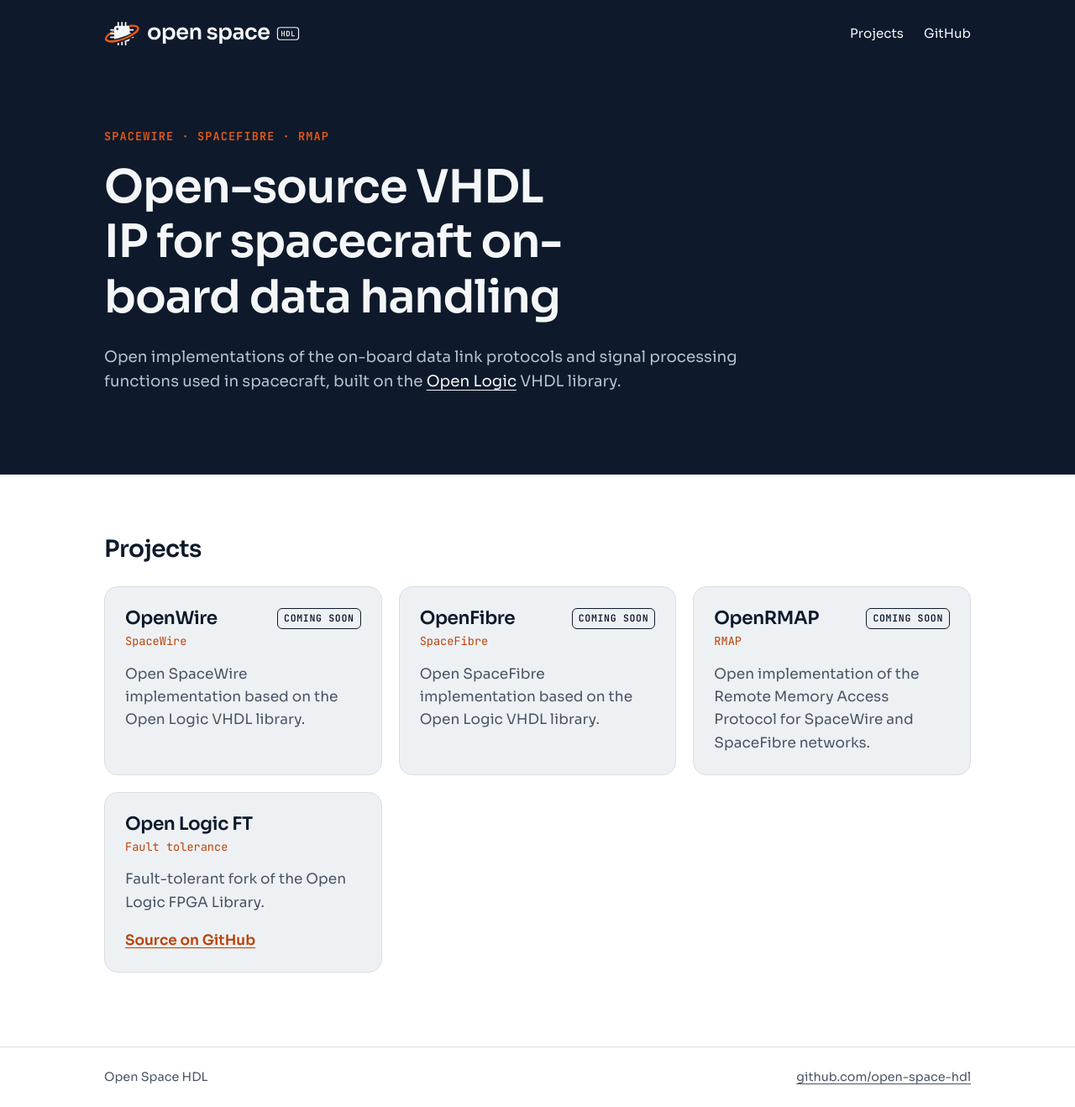
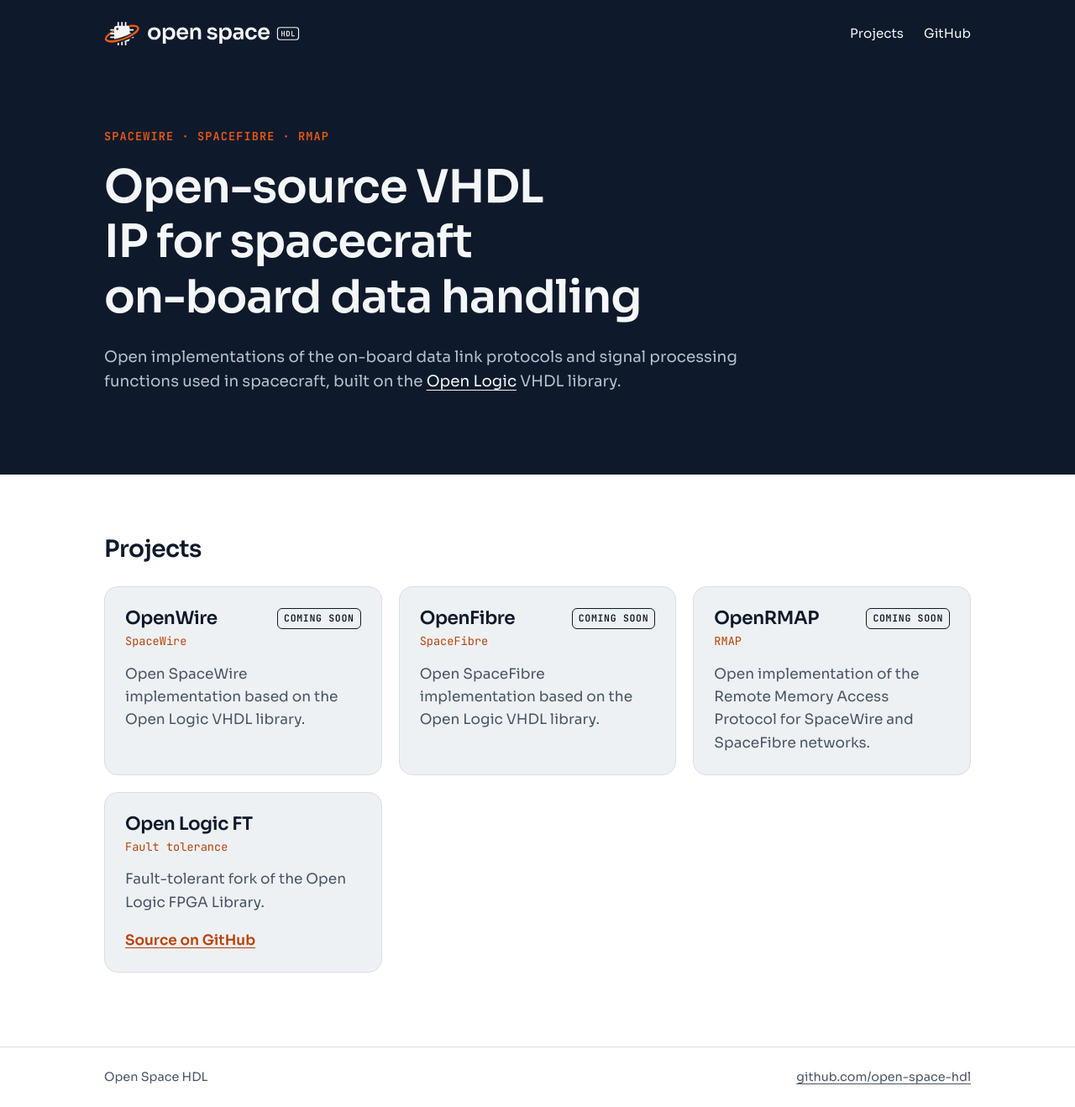
Before and after one commit to open-space-hdl/open-space-hdl.github.io, a Jekyll site: the page built from index.html, in a window 1280 px wide. Shown: the whole page at 84% size. Built offline with Jekyll 4.4.1, drawn with Linux system fonts in a browser that asks for light colours.

Commit message:
Keep "on-board" from breaking at the hyphen
Co-Authored-By: Claude Opus 5.5 (1M context) <noreply@anthropic.com>
Claude-Session: https://claude.ai/code/session_012mBU8fv1jbSrqq4KFAG2S9

```diff
--- a/assets/css/site.css
+++ b/assets/css/site.css
@@ -49,6 +49,8 @@ a { color: var(--orange-text); text-underline-offset: 0.2em; }
 a:hover { color: var(--navy); }
 
 h1, h2, h3 { line-height: 1.2; letter-spacing: -0.02em; font-weight: 600; }
+
+.nowrap { white-space: nowrap; }
 
 .wrap {
   max-width: var(--wrap);
--- a/index.html
+++ b/index.html
@@ -4,9 +4,9 @@ layout: default
 <section class="hero">
   <div class="wrap">
     <p class="eyebrow">SpaceWire · SpaceFibre · RMAP</p>
-    <h1>{{ site.tagline }}</h1>
+    <h1>{{ site.tagline | replace: 'on-board', '<span class="nowrap">on-board</span>' }}</h1>
     <p class="lead">
-      Open implementations of the on-board data link protocols and signal processing
+      Open implementations of the <span class="nowrap">on-board</span> data link protocols and signal processing
       functions used in spacecraft, built on the <a href="https://github.com/open-logic/open-logic">Open Logic</a> VHDL library.
     </p>
   </div>
```
